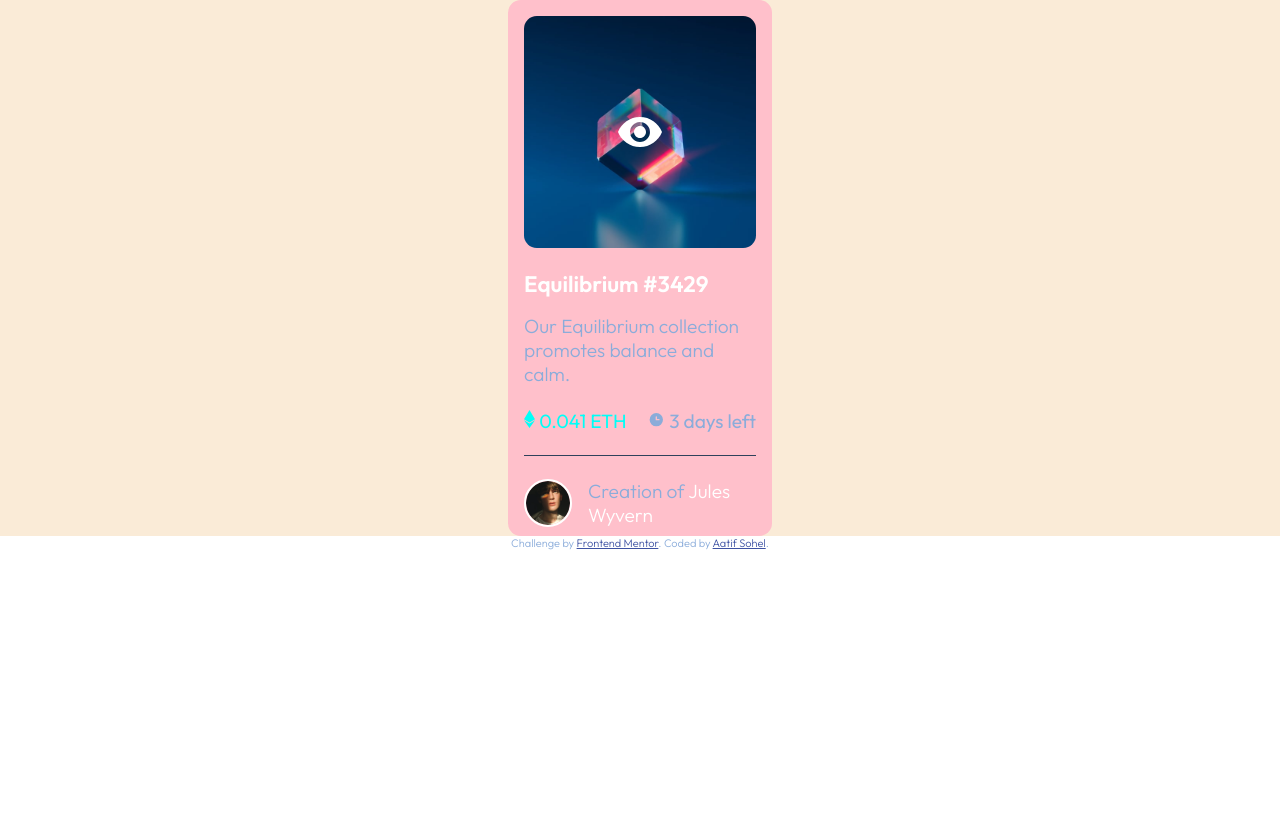
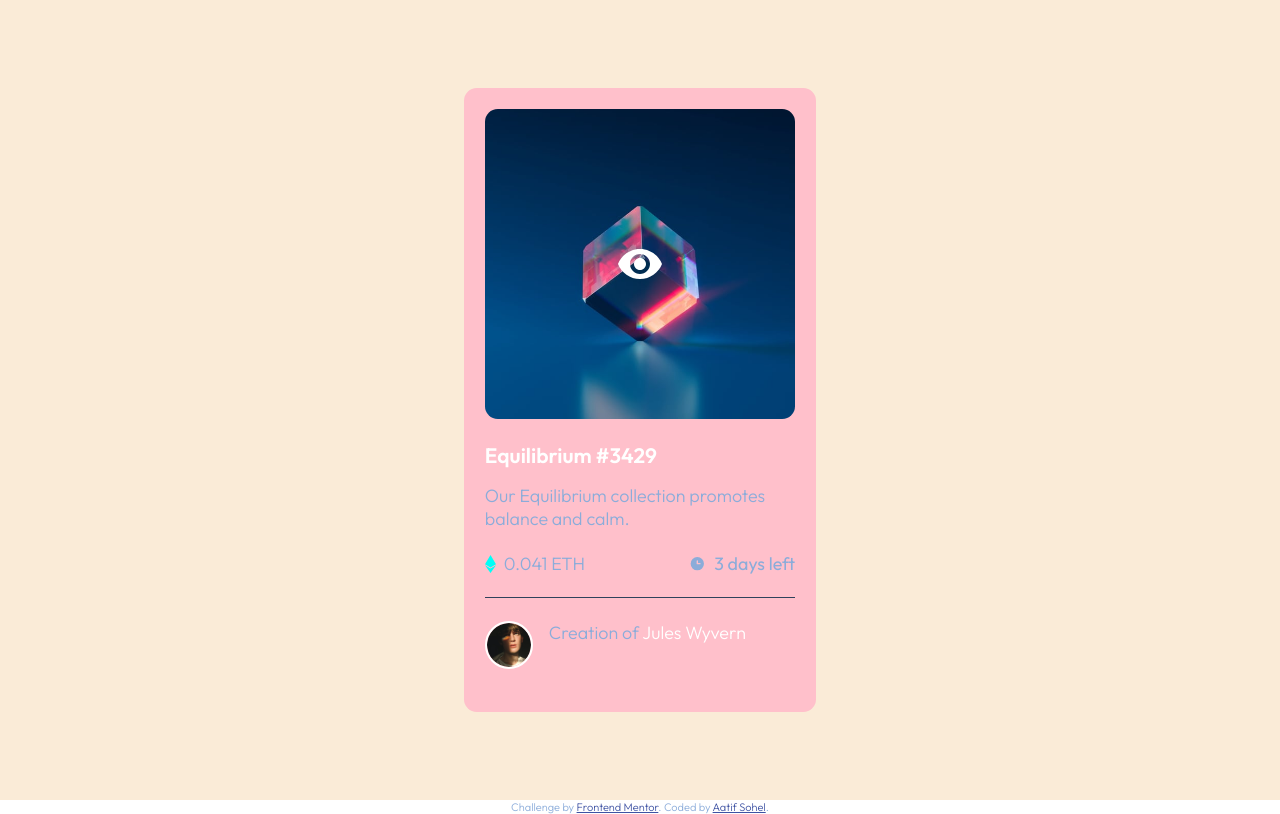
Before and after one commit to aatifsohel/nft-card, a plain HTML site: page index.html in a window 1280 px wide. Drawn offline with Linux system fonts and the light colour scheme.

Commit message:
fix different sizes for img, viewport

```diff
--- a/styles.css
+++ b/styles.css
@@ -6,25 +6,23 @@
 
 body {
   font-family: "Outfit", sans-serif;
-  font-size: 1.2rem;
+  font-size: 1.12rem;
   font-weight: 300;
   color: hsl(215, 51%, 70%);
 }
 
 .container {
-  max-height: 100vh;
-  max-width: 100vw;
+  min-height: 100vh;
   background-color: antiquewhite;
   display: grid;
   place-content: center;
 }
 
 .card {
-  max-width: 16.5rem;
-  max-height: 33.5rem;
+  max-width: 22rem;
   background-color: pink;
   border-radius: 0.8rem;
-  padding: 1rem;
+  padding: 1.3rem;
 }
 
 /* SECTION OVERLAY */
@@ -76,6 +74,13 @@ body {
   border-bottom: 1px solid hsl(215, 32%, 27%);
 }
 
+.eth-value, .time-left {
+  display: flex;
+  gap: 0.5rem;
+  align-items: center;
+}
+}
+
 .eth-value span {
   color: hsl(178, 100%, 50%);
   font-weight: 400;
```
